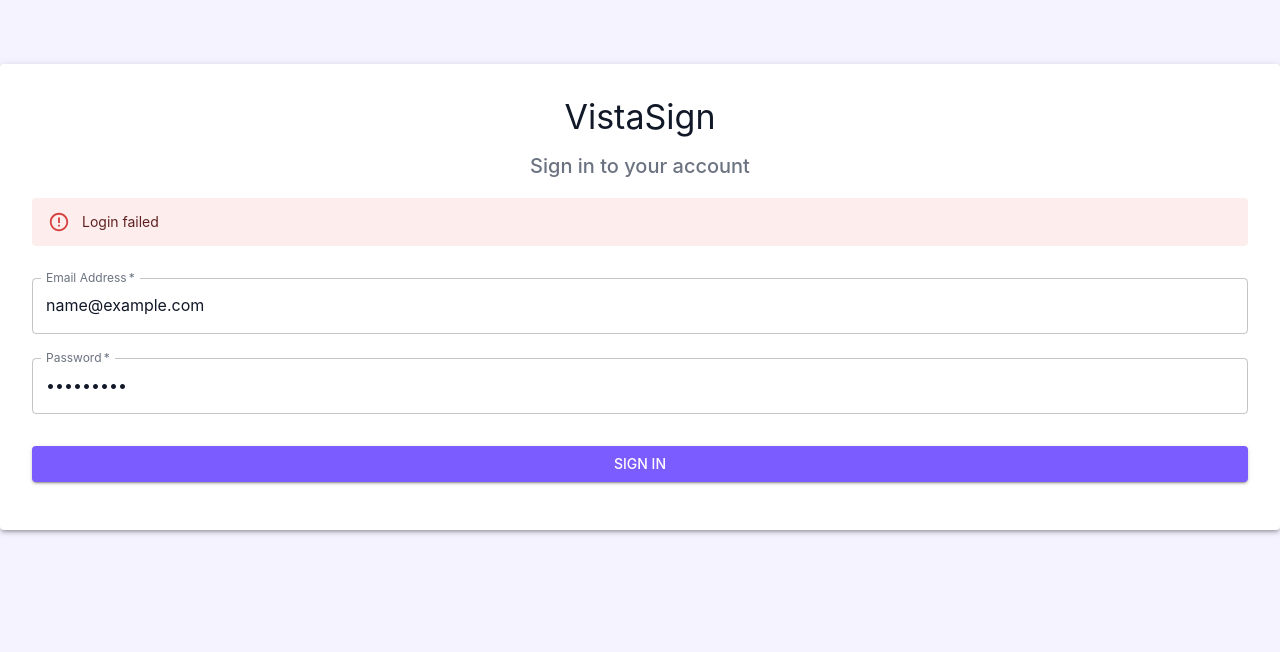
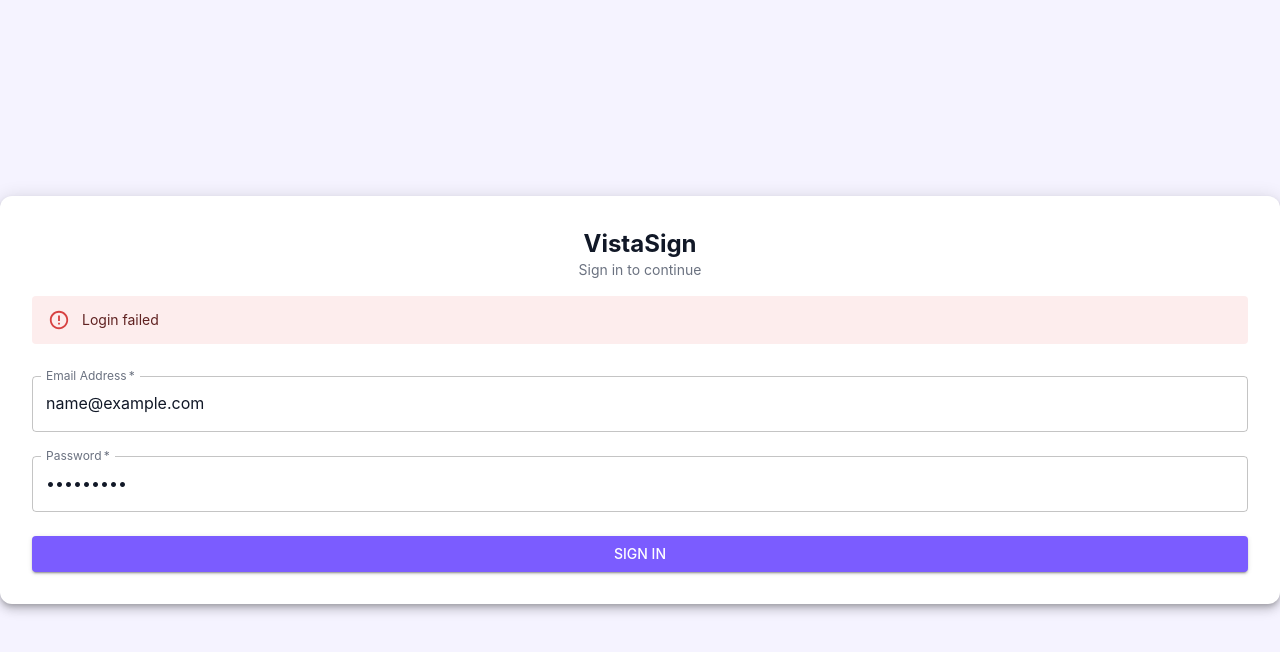
Before and after one commit to JBarnett1209/VistaSignStandAlone, a React (Create React App) app in the folder frontend/: page /login in a window 1280 px wide. Both pictures are taken after typing "name@example.com", "Sample123" into the empty fields and a click on the button "SIGN IN". Shown: the top 652 px of the page. Built offline with nearby package versions, Linux system fonts and the light colour scheme; no server answers; the HTML template or start-up script is replaced by a standard one.

Commit message:
ui(auth): compact login; add profile link; invites/users admin UI; backend invites + admin user controls

```diff
--- a/frontend/src/App.jsx
+++ b/frontend/src/App.jsx
@@ -17,6 +17,8 @@
 import Settings from './pages/Settings';
 import Pricing from './pages/Pricing';
 import PublicSigning from './pages/PublicSigning';
+import Invites from './pages/Invites';
+import Users from './pages/Users';
 
 // Create theme (UnitVista color feel)
 const theme = createTheme({
@@ -48,6 +50,31 @@
           borderRight: '1px solid #E5E7EB',
         },
       },
+    },
+    MuiContainer: {
+      defaultProps: {
+        maxWidth: false,
+        disableGutters: true
+      },
+      styleOverrides: {
+        root: {
+          width: '100%'
+        }
+      }
+    },
+    MuiPaper: {
+      styleOverrides: {
+        root: {
+          width: '100%'
+        }
+      }
+    },
+    MuiTableContainer: {
+      styleOverrides: {
+        root: {
+          width: '100%'
+        }
+      }
     },
     MuiListItemButton: {
       styleOverrides: {
@@ -106,6 +133,8 @@
                 <Route path="workflows" element={<Workflows />} />
                 <Route path="profile" element={<Profile />} />
                 <Route path="settings" element={<Settings />} />
+                <Route path="settings/invites" element={<Invites />} />
+                <Route path="settings/users" element={<Users />} />
                 <Route path="pricing" element={<Pricing />} />
               </Route>
             </Routes>
--- a/frontend/src/components/Layout.jsx
+++ b/frontend/src/components/Layout.jsx
@@ -61,6 +61,11 @@
           }}>
             <InputBase placeholder="Search" fullWidth />
           </Box>
+          <Box sx={{ ml: 'auto' }}>
+            <Typography component={Link} to="/profile" sx={{ color: 'inherit', textDecoration: 'none', fontWeight: 600 }}>
+              Profile
+            </Typography>
+          </Box>
         </Toolbar>
       </AppBar>
 
--- a/frontend/src/pages/Documents.jsx
+++ b/frontend/src/pages/Documents.jsx
@@ -5,7 +5,7 @@
 export default function Documents() {
   return (
     <Box className="content-section">
-      <Box sx={{ display: 'flex', justifyContent: 'space-between', alignItems: 'center', mb: 3, width: '100%' }}>
+      <Box sx={{ display: 'flex', justifyContent: 'space-between', alignItems: 'center', mb: 3, width: '100%', maxWidth: 'none' }}>
         <Typography variant="h4">
           Documents
         </Typography>
--- /dev/null
+++ b/frontend/src/pages/Invites.jsx
@@ -0,0 +1,88 @@
+import React, { useEffect, useState } from 'react';
+import { Box, Typography, Card, CardContent, Grid, TextField, Button, MenuItem, Table, TableHead, TableRow, TableCell, TableBody, Paper } from '@mui/material';
+import { invitesAPI } from '../services/api';
+
+export default function Invites() {
+  const [email, setEmail] = useState('');
+  const [role, setRole] = useState('user');
+  const [invites, setInvites] = useState([]);
+  const [loading, setLoading] = useState(false);
+
+  const loadInvites = async () => {
+    try {
+      const res = await invitesAPI.list();
+      setInvites(res.data || []);
+    } catch (_) {}
+  };
+
+  useEffect(() => { loadInvites(); }, []);
+
+  const createInvite = async () => {
+    if (!email) return;
+    setLoading(true);
+    try {
+      await invitesAPI.create(email, role);
+      setEmail('');
+      setRole('user');
+      await loadInvites();
+    } finally {
+      setLoading(false);
+    }
+  };
+
+  const revokeInvite = async (id) => {
+    await invitesAPI.revoke(id);
+    await loadInvites();
+  };
+
+  return (
+    <Box className="content-section">
+      <Typography variant="h4" gutterBottom>Invites</Typography>
+
+      <Card sx={{ mb: 3 }}>
+        <CardContent>
+          <Typography variant="h6" gutterBottom>Create Invite</Typography>
+          <Grid container spacing={2} alignItems="center">
+            <Grid item xs={12} md={4}>
+              <TextField fullWidth label="Email" value={email} onChange={(e) => setEmail(e.target.value)} />
+            </Grid>
+            <Grid item xs={12} md={3}>
+              <TextField select fullWidth label="Role" value={role} onChange={(e) => setRole(e.target.value)}>
+                <MenuItem value="user">User</MenuItem>
+                <MenuItem value="admin">Admin</MenuItem>
+              </TextField>
+            </Grid>
+            <Grid item xs="auto">
+              <Button variant="contained" onClick={createInvite} disabled={loading}>Create</Button>
+            </Grid>
+          </Grid>
+        </CardContent>
+      </Card>
+
+      <Paper>
+        <Table>
+          <TableHead>
+            <TableRow>
+              <TableCell>Email</TableCell>
+              <TableCell>Role</TableCell>
+              <TableCell>Code</TableCell>
+              <TableCell>Actions</TableCell>
+            </TableRow>
+          </TableHead>
+          <TableBody>
+            {invites.map((i) => (
+              <TableRow key={i.id || i.code}>
+                <TableCell>{i.email}</TableCell>
+                <TableCell>{i.role}</TableCell>
+                <TableCell>{i.code}</TableCell>
+                <TableCell>
+                  <Button size="small" color="error" onClick={() => revokeInvite(i.id || i.code)}>Revoke</Button>
+                </TableCell>
+              </TableRow>
+            ))}
+          </TableBody>
+        </Table>
+      </Paper>
+    </Box>
+  );
+}
--- a/frontend/src/pages/Login.jsx
+++ b/frontend/src/pages/Login.jsx
@@ -37,30 +37,24 @@
   };
 
   return (
-    <Container component="main" maxWidth={false} disableGutters className="content-section" sx={{ alignItems: 'center' }}>
-      <Box
-        sx={{
-          marginTop: 8,
-          display: 'flex',
-          flexDirection: 'column',
-          alignItems: 'center',
-        }}
-      >
-        <Paper elevation={3} sx={{ padding: 4, width: '100%' }}>
-          <Typography component="h1" variant="h4" align="center" gutterBottom>
+    <Container component="main" maxWidth="xs" sx={{ display: 'flex', alignItems: 'center', minHeight: '100vh' }}>
+      <Paper elevation={6} sx={{ p: 4, width: '100%', borderRadius: 3 }}>
+        <Box sx={{ textAlign: 'center', mb: 2 }}>
+          <Typography component="h1" variant="h5" sx={{ fontWeight: 700 }}>
             VistaSign
           </Typography>
-          <Typography component="h2" variant="h6" align="center" color="text.secondary" gutterBottom>
-            Sign in to your account
+          <Typography variant="body2" color="text.secondary">
+            Sign in to continue
           </Typography>
+        </Box>
 
         {error && (
-            <Alert severity="error" sx={{ mt: 2 }}>
+          <Alert severity="error" sx={{ mb: 2 }}>
             {error}
           </Alert>
         )}
 
-          <Box component="form" onSubmit={handleSubmit} sx={{ mt: 2 }}>
+        <Box component="form" onSubmit={handleSubmit}>
           <TextField
             margin="normal"
             required
@@ -89,18 +83,11 @@
             value={password}
             onChange={(e) => setPassword(e.target.value)}
           />
-            <Button
-              type="submit"
-              fullWidth
-              variant="contained"
-              sx={{ mt: 3, mb: 2 }}
-              disabled={loading}
-            >
+          <Button type="submit" fullWidth variant="contained" sx={{ mt: 2 }} disabled={loading}>
             {loading ? 'Signing In...' : 'Sign In'}
           </Button>
         </Box>
       </Paper>
-      </Box>
     </Container>
   );
 }
--- a/frontend/src/pages/Settings.jsx
+++ b/frontend/src/pages/Settings.jsx
@@ -1,12 +1,40 @@
 import React from 'react';
-import { Typography, Box, Card, CardContent, Switch, FormControlLabel, Button } from '@mui/material';
+import { Typography, Box, Card, CardContent, Switch, FormControlLabel, Button, Grid } from '@mui/material';
+import { useAuth } from '../contexts/AuthContext';
+import { Link } from 'react-router-dom';
 
 export default function Settings() {
+  const { user } = useAuth();
+
+  const isAdmin = user?.role === 'admin';
+
   return (
     <Box className="content-section">
       <Typography variant="h4" gutterBottom>
         Settings
       </Typography>
+
+      {isAdmin && (
+        <Card sx={{ mb: 3 }}>
+          <CardContent>
+            <Typography variant="h6" gutterBottom>
+              User Management
+            </Typography>
+            <Grid container spacing={2}>
+              <Grid item>
+                <Button variant="contained" component={Link} to="/settings/users">
+                  Manage Users
+                </Button>
+              </Grid>
+              <Grid item>
+                <Button variant="outlined" component={Link} to="/settings/invites">
+                  Manage Invites
+                </Button>
+              </Grid>
+            </Grid>
+          </CardContent>
+        </Card>
+      )}
 
       <Card sx={{ mb: 3 }}>
         <CardContent>
```
Lines whose indentation alone changed are shown as unchanged.
